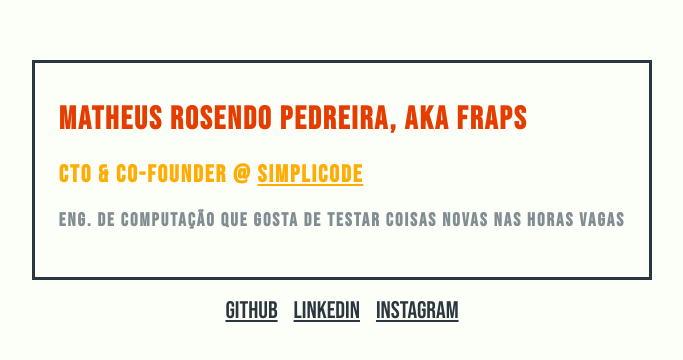
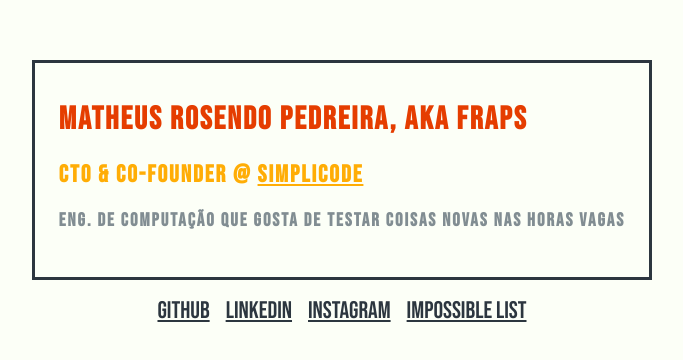
Before and after one commit to frapsMatheus/fraps.dev, a Next.js app: page / in a window 1280 px wide. Shown: the part 208-568 px from the top of the page, without its empty margins (298-981 px from the left). Built offline with nearby package versions, Linux system fonts and the light colour scheme.

Commit message:
feat(landing page): add Impossible List

```diff
--- a/src/pages/index.tsx
+++ b/src/pages/index.tsx
@@ -29,6 +29,7 @@ export default function Home() {
         {/* <a>IMPOSSIBLE LIST</a>
         <a>BLOG</a> */}
         <a href="https://www.instagram.com/fraps_matheus">INSTAGRAM</a>
+        <a href="https://www.notion.so/frapsmatheus/Minha-lista-imposs-vel-d26409c03a814811bcb7c842d575a458">IMPOSSIBLE LIST</a>
       </div>
     );
   }
```
